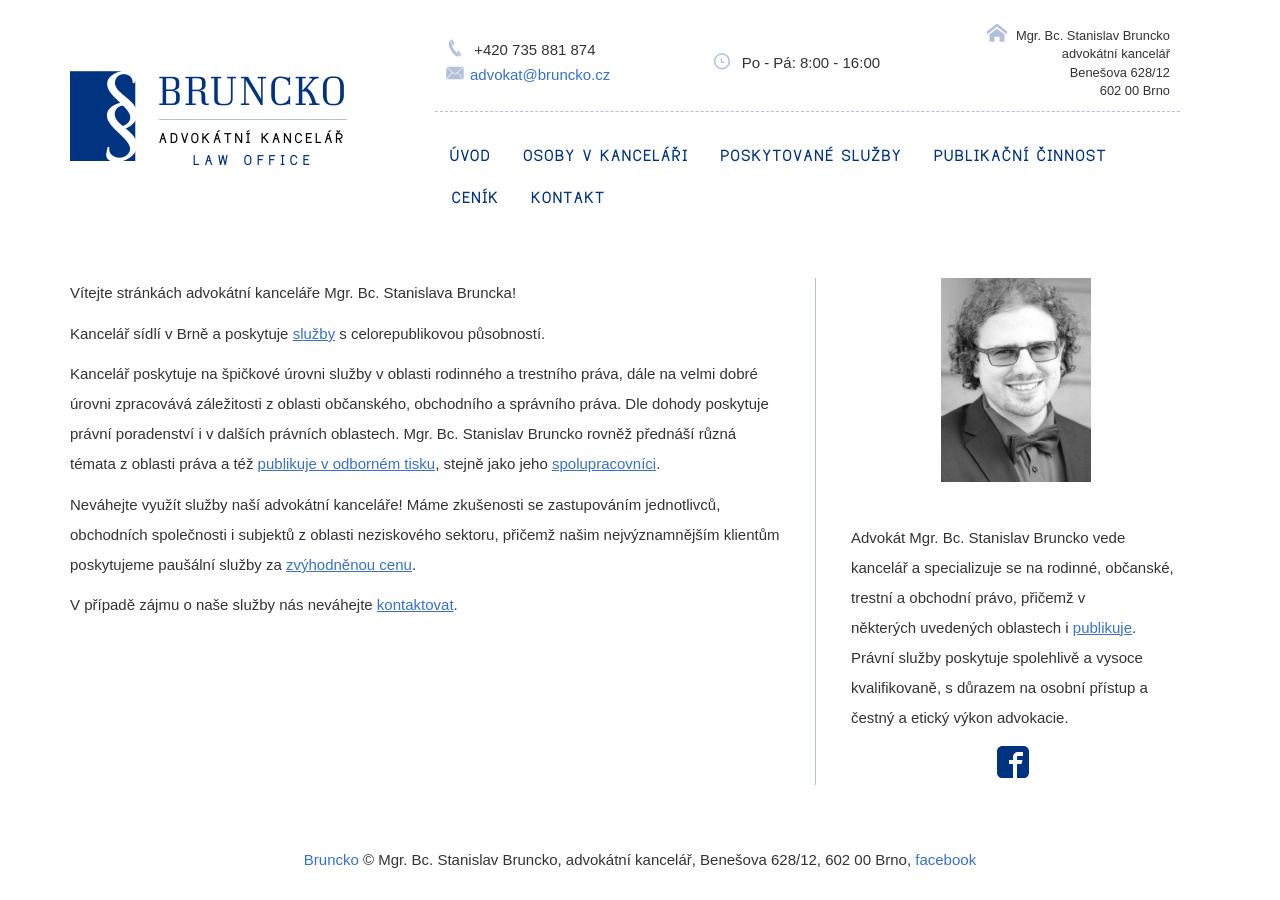
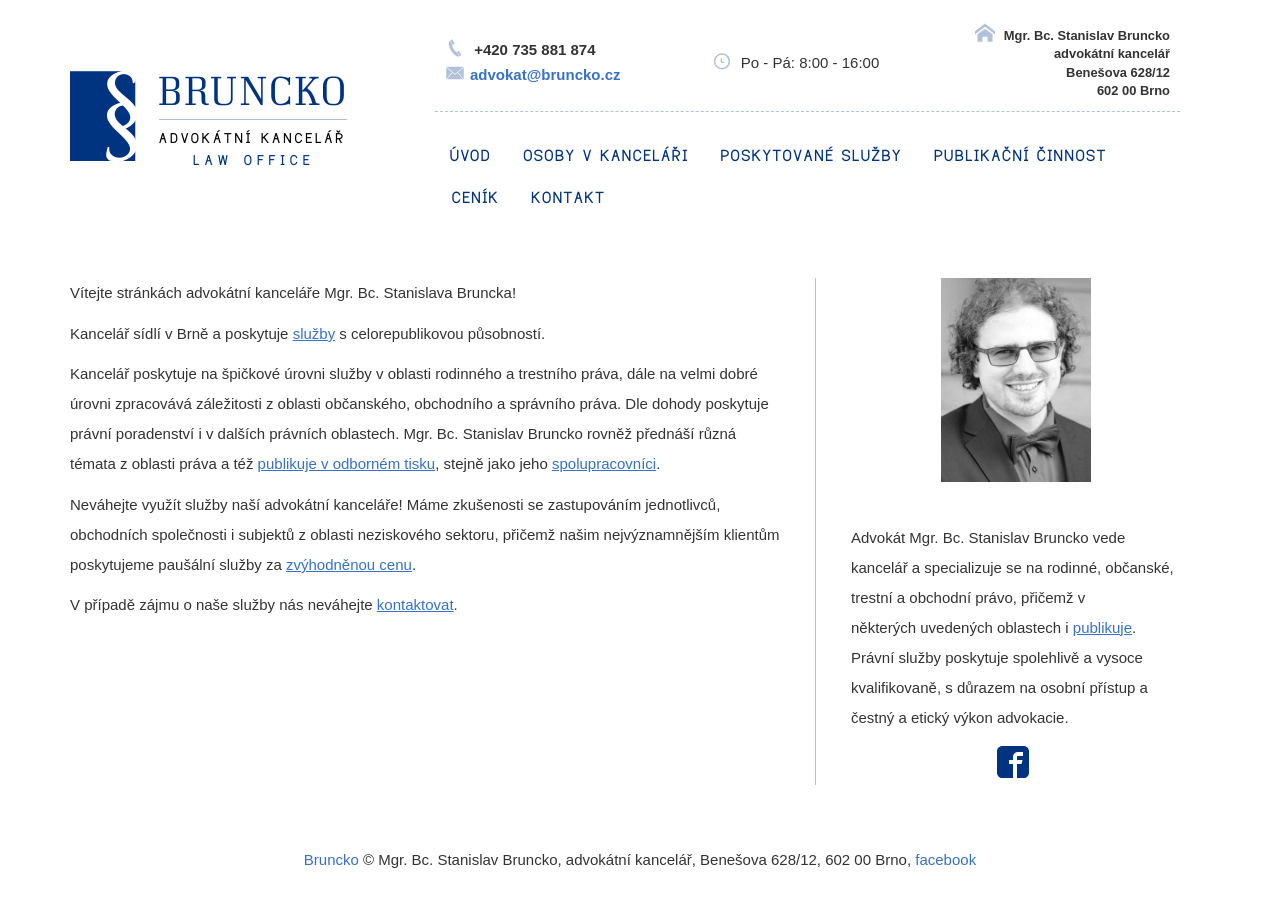
Before and after one commit to Pave91/bruncko-web, a Jekyll site: the page built from index.html, in a window 1280 px wide. Built offline with Jekyll 4.4.1, drawn with Linux system fonts in a browser that asks for light colours; nearby versions of some CDN libraries.

Commit message:
header bold contact

```diff
--- a/_includes/header.html
+++ b/_includes/header.html
@@ -22,8 +22,8 @@
         <div class="contact-info">
             <div class="cell">
                 <span class="icon icon-phone" data-grunticon-embed></span>
-                +420 735 881 874<br/>
-                <span class="icon icon-envelope" data-grunticon-embed></span><a href="mailto:advokat@bruncko.cz">advokat@bruncko.cz</a>
+                <strong>+420 735 881 874</strong><br/>
+                <span class="icon icon-envelope" data-grunticon-embed></span><a href="mailto:advokat@bruncko.cz"><strong>advokat@bruncko.cz</strong></a>
             </div>
             <div class="cell text-center">
                 <span class="icon icon-time" data-grunticon-embed></span>
@@ -33,9 +33,9 @@
             <div class="cell address">
                 <small class="pull-right text-right">
                     <span class="icon icon-home" data-grunticon-embed></span>
-                    Mgr. Bc. Stanislav Bruncko<br/> advokátní kancelář<br/>
+                    <strong>Mgr. Bc. Stanislav Bruncko<br/> advokátní kancelář<br/>
                     Benešova 628/12<br/>
-                    602 00 Brno
+                    602 00 Brno</strong>
                 </small>
             </div>
         </div>
```
